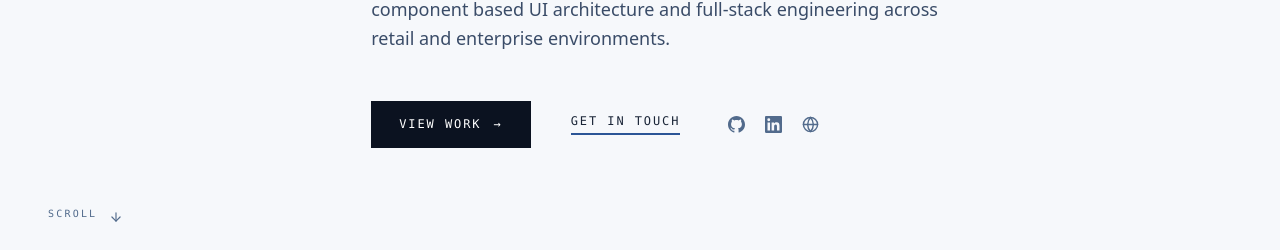
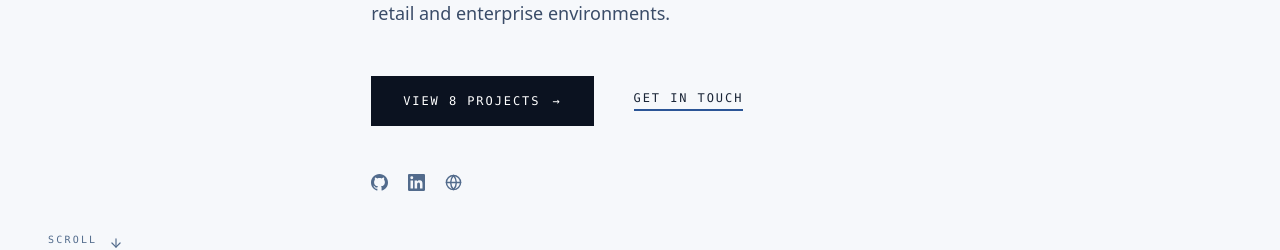
Before and after one commit to AuliaAmirullah15/react_portfolio, a Next.js app: page / in a window 1280 px wide. Shown: the part 547-797 px from the top of the page. Built offline with nearby package versions, Linux system fonts and the light colour scheme; no server answers.

Commit message:
Consistency to call projects

```diff
--- a/src/components/sections/HeroSection.tsx
+++ b/src/components/sections/HeroSection.tsx
@@ -4,7 +4,12 @@ import { useEffect, useState } from "react";
 import { motion, AnimatePresence } from "framer-motion";
 import { ArrowDown, Globe } from "lucide-react";
 import { GitHubIcon, LinkedInIcon } from "@/components/ui/SocialIcons";
+import { projects } from "@/data/projects";
 import { SITE_CONFIG } from "@/lib/constants";
+
+// Derived, not hard-coded, so the promise on the button cannot drift from the
+// number of entries actually rendered further down the page.
+const projectCount = projects.filter((p) => p.featured).length;
 
 const roles = [
   "Senior Software Developer",
@@ -142,7 +147,14 @@ export default function HeroSection() {
             </motion.p>
 
             {/* CTAs — a solid ink block and a bare underlined link, not two
-                matching buttons. */}
+                matching buttons.
+
+                The label carries the count and the same word the nav and the
+                section heading use. It previously read "View Work" while the
+                nav said "Projects" and the heading said "Work": three names for
+                one destination, which is what made the list hard to find. The
+                number is the other half of it — "View 8 projects" promises a
+                list, where a bare verb promises nothing in particular. */}
             <motion.div
               initial={{ opacity: 0, y: 14 }}
               animate={{ opacity: 1, y: 0 }}
@@ -151,9 +163,9 @@ export default function HeroSection() {
             >
               <button
                 onClick={() => scrollTo("projects")}
-                className="t-label-lg group inline-flex items-center gap-3 bg-ink-950 px-7 py-4 text-paper-50 transition-colors hover:bg-navy-700 focus-visible:outline-none focus-visible:ring-2 focus-visible:ring-navy-700 focus-visible:ring-offset-2"
+                className="t-label-lg group inline-flex items-center gap-3 bg-ink-950 px-8 py-4.5 text-paper-50 transition-colors hover:bg-navy-700 focus-visible:outline-none focus-visible:ring-2 focus-visible:ring-navy-700 focus-visible:ring-offset-2"
               >
-                View Work
+                View {projectCount} projects
                 <span
                   aria-hidden="true"
                   className="transition-transform group-hover:translate-x-1"
@@ -167,8 +179,19 @@ export default function HeroSection() {
               >
                 Get in touch
               </button>
+            </motion.div>
 
-              <div className="flex items-center gap-1">
+            {/* Socials on their own row. Sharing a row with the CTAs put five
+                competing targets side by side, which cost the primary action
+                the isolation that was doing most of the work of marking it as
+                primary. -ml-2 cancels the icons' own padding so the row still
+                starts on the text column's left edge. */}
+            <motion.div
+              initial={{ opacity: 0, y: 14 }}
+              animate={{ opacity: 1, y: 0 }}
+              transition={{ duration: 0.5, delay: 0.6 }}
+              className="mt-10 -ml-2 flex items-center gap-1"
+            >
               {socials.map(({ icon: Icon, label, href }) => (
                 <a
                   key={label}
@@ -181,7 +204,6 @@ export default function HeroSection() {
                   <Icon size={17} aria-hidden="true" />
                 </a>
               ))}
-              </div>
             </motion.div>
           </div>
         </div>
--- a/src/components/sections/ProjectsSection.tsx
+++ b/src/components/sections/ProjectsSection.tsx
@@ -20,9 +20,9 @@ export default function ProjectsSection() {
     <SectionWrapper id="projects">
       <SectionHeading
         index={3}
-        label="Work"
+        label="Projects"
         title="Selected projects."
-        aside={`${featured.length} of ${projects.length} shown`}
+        aside={`${featured.length} projects. Each one has a full write-up.`}
       />
 
       {/* Projects as numbered editorial entries. The image alternates side on
```
Lines whose indentation alone changed are shown as unchanged.
